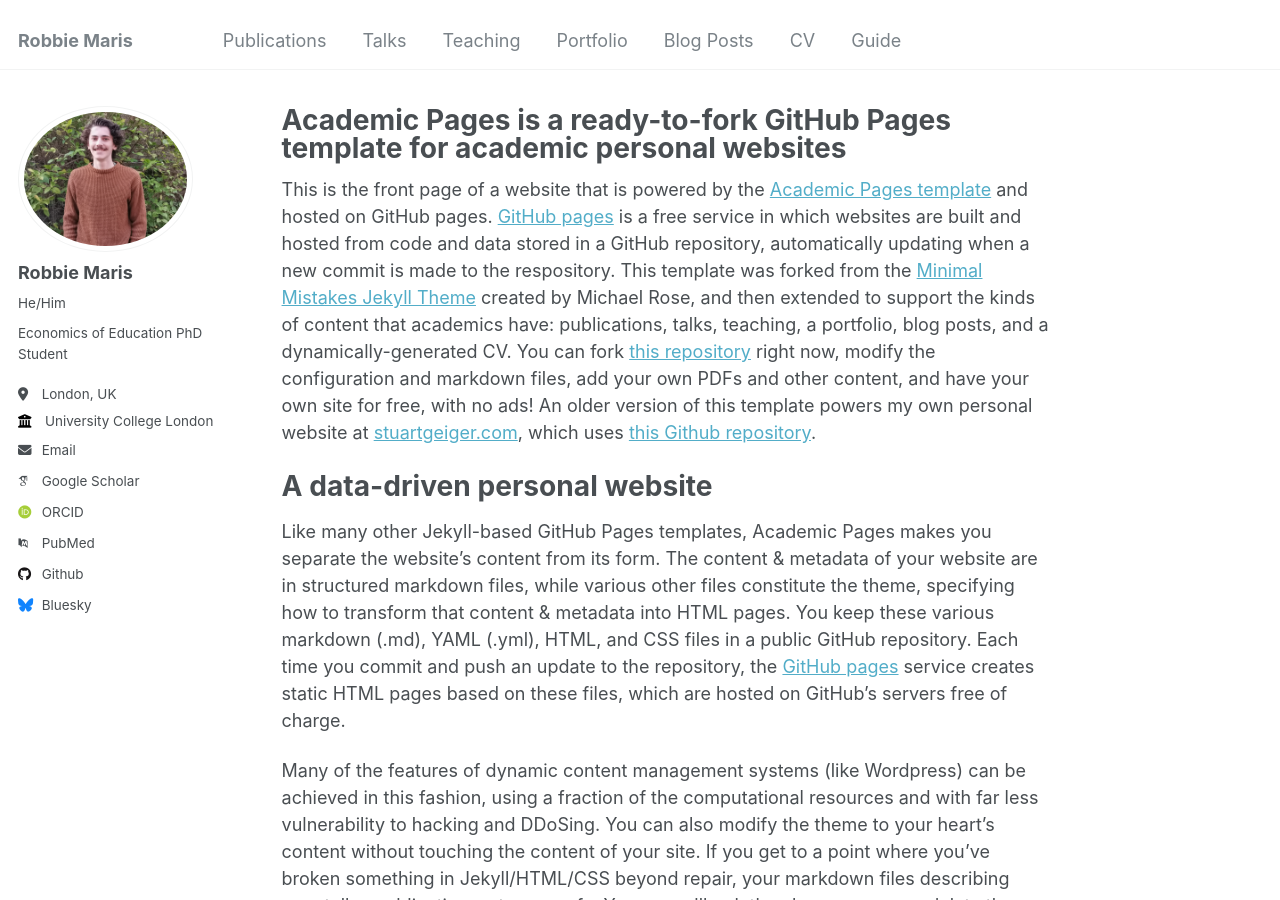
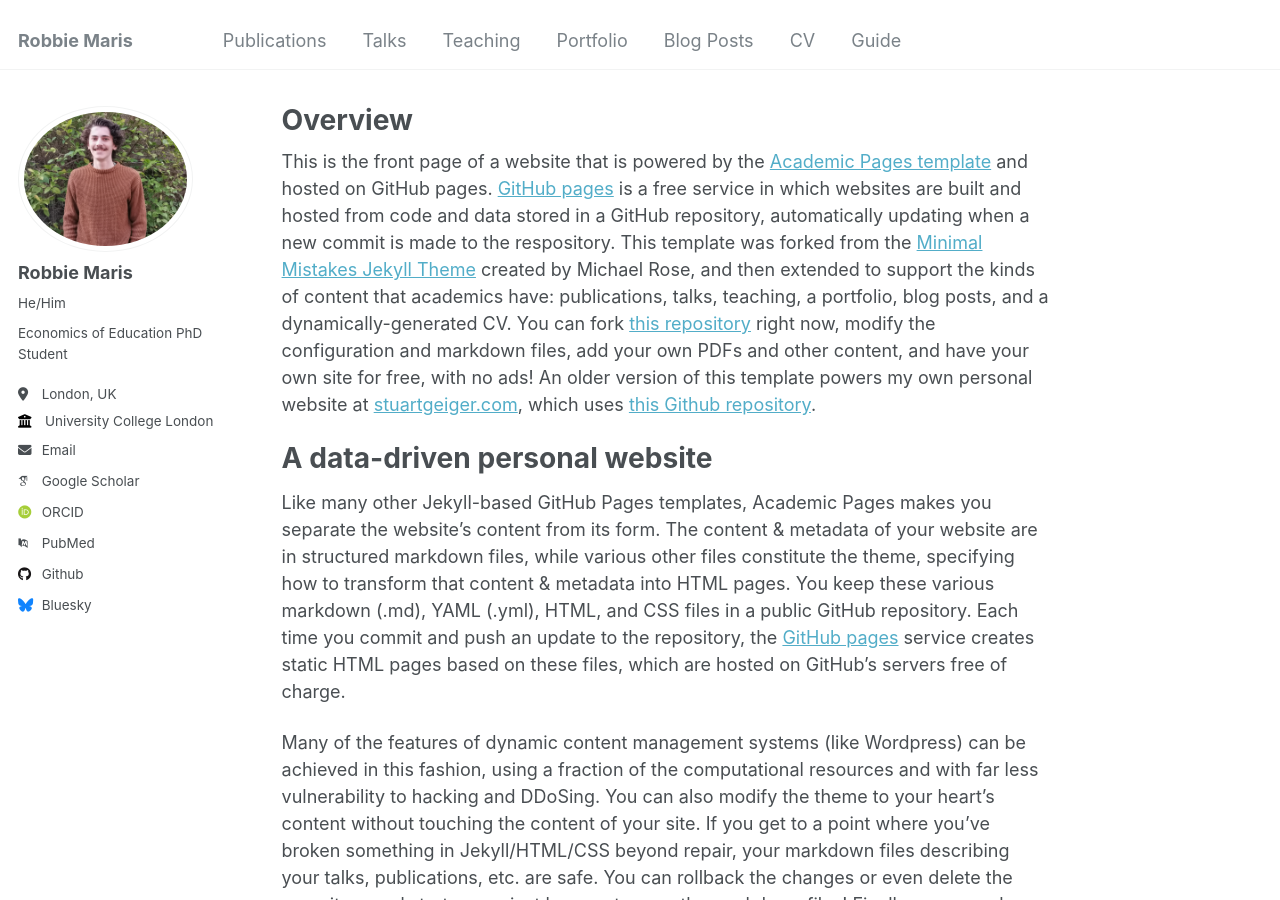
Before and after one commit to robbiem8910/academic_website, a Jekyll site: the page built from _pages/about.md, in a window 1280 px wide and 900 px high. Built offline with Jekyll 4.4.1, drawn with Linux system fonts in a browser that asks for light colours; some web fonts are replaced.

Commit message:
Update about.md

```diff
--- a/_pages/about.md
+++ b/_pages/about.md
@@ -1,6 +1,6 @@
 ---
 permalink: /
-title: "Academic Pages is a ready-to-fork GitHub Pages template for academic personal websites"
+title: "Overview"
 author_profile: true
 redirect_from:
   - /about/
```
